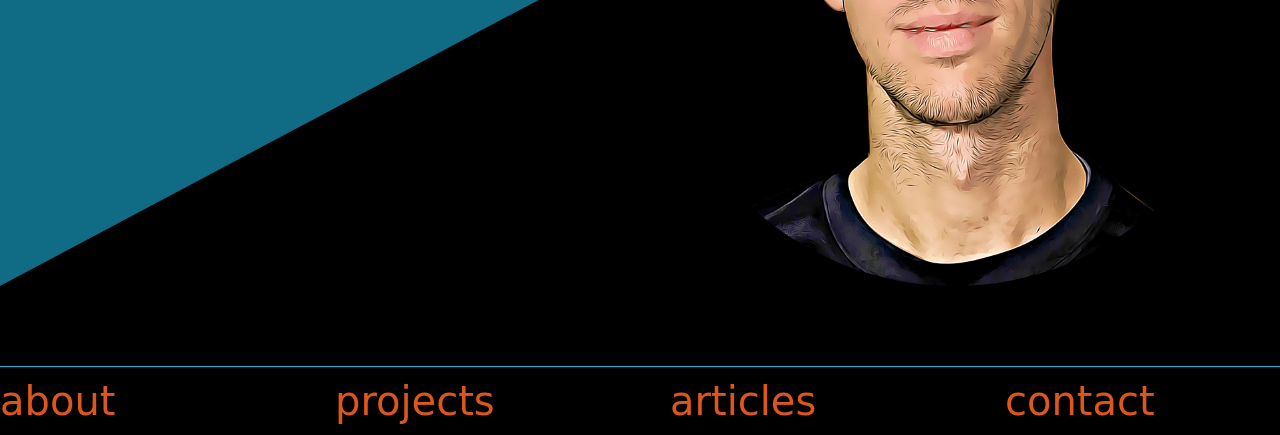
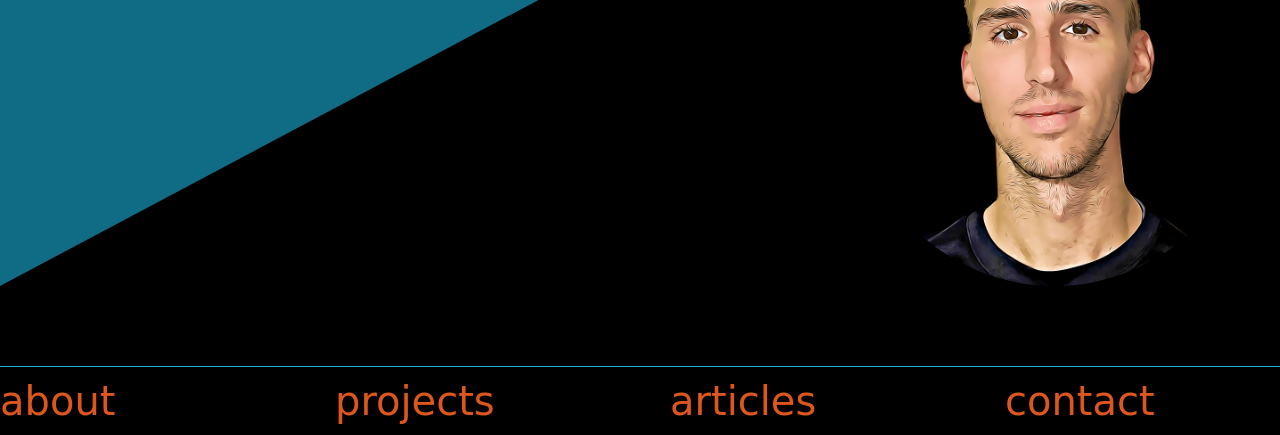
Before and after one commit to kcash-dev/kcash-dev.github.io, a website: page index.html in a window 1280 px wide. Shown: the part 394-829 px from the top of the page. Drawn offline with nearby package versions, Linux system fonts and the light colour scheme; files that its build step writes are made by us from their sources; a web font is replaced by a local one.

Commit message:
profile-photo sizing

```diff
--- a/sass/components/_profile.scss
+++ b/sass/components/_profile.scss
@@ -7,8 +7,8 @@
 
 
     &__shape {
-        width: 60rem;
-        height: 60rem;
+        width: 40rem;
+        height: 40rem;
         position: absolute;
         right: 2%;
         bottom: 0%;
```
